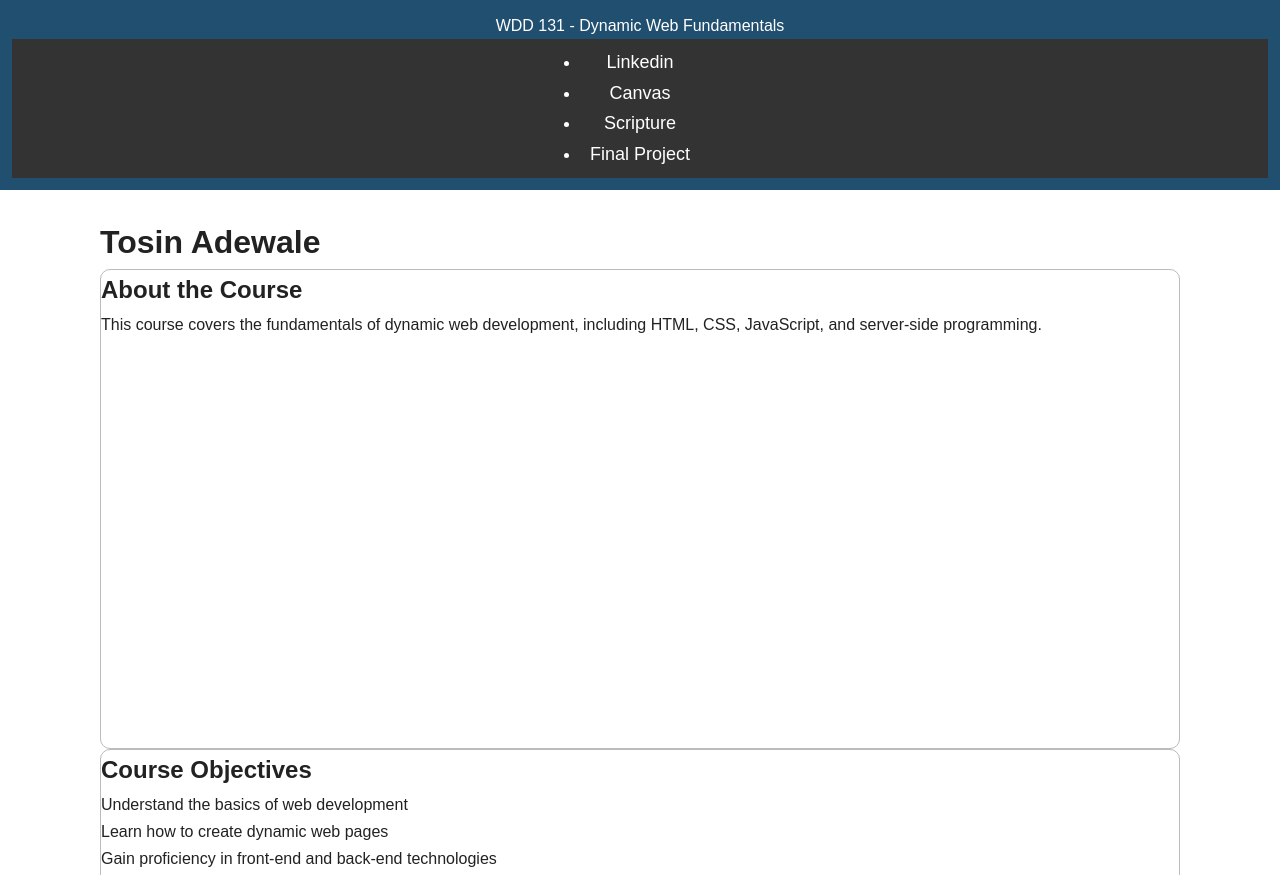
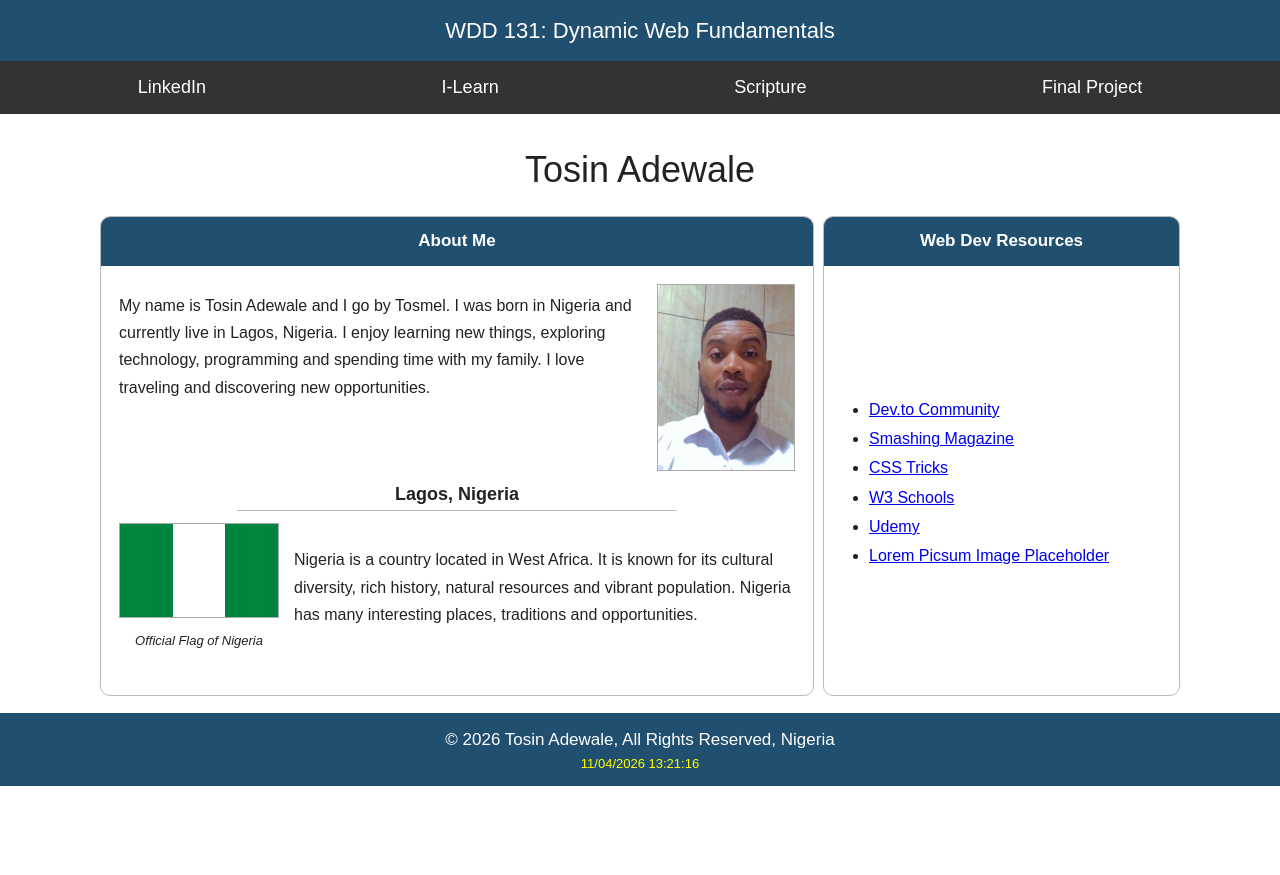
Before and after one commit to Tosmel2/wdd131, a plain HTML site: page index.html in a window 1280 px wide. Shown: the top 875 px of the page. After the commit the page ends 800 px from the top, so only its background shows below. Drawn offline with Linux system fonts and the light colour scheme; a web font is replaced by a local one.

Commit message:
The homepage styling fixes

```diff
--- a/index.html
+++ b/index.html
@@ -1,43 +1,171 @@
+
 <!DOCTYPE html>
 <html lang="en">
 <head>
     <meta charset="UTF-8">
     <meta name="viewport" content="width=device-width, initial-scale=1.0">
-    <meta name="description" content="WDD 131 - Dynamic Web Fundamentals">
+    <meta name="description" content="Personal homepage for WDD 131 Dynamic Web Fundamentals">
     <meta name="author" content="Tosin Adewale">
+    <link rel="preconnect" href="https://fonts.googleapis.com">
+    <link rel="preconnect" href="https://fonts.gstatic.com" crossorigin>
+    <link href="https://fonts.googleapis.com/css2?family=Google+Sans:ital,opsz,wght@0,17..18,400..700;1,17..18,400..700&display=swap" rel="stylesheet">
+    <title>WDD 131 - Dynamic Web Fundamentals - Tosin Adewale</title>
+
     <link rel="stylesheet" href="./styles/base.css">
-    <title>WDD 131 - Dynamic Web Fundamentals - Tosin Adewale</title>
 </head>
+
 <body>
+
     <header>
-        <span id="course-title">WDD 131 - Dynamic Web Fundamentals</span>
-        <nav>
-            <ul>
-                <li><a href="https://www.linkedin.com/in/tosmel2" target="_blank">Linkedin</a></li>
-                <li><a href="https://byupw.instructure.com/" target="_blank">Canvas</a></li>
-                <li><a href="https://www.churchofjesuschrist.org/study/scriptures/bofm/1-ne/3?lang=eng&id=p7#p7" target="_blank">Scripture</a></li>
-                <li><a href="#final-project">Final Project </a></li>
-            </ul>
-        </nav>
+        <h1>WDD 131: Dynamic Web Fundamentals</h1>
     </header>
+
+    <!-- Navigation -->
+    <nav>
+        <a href="https://www.linkedin.com/in/tosmel2" target="_blank">LinkedIn</a>
+        <a href="https://byupw.instructure.com/" target="_blank">I-Learn</a>
+        <a href="https://www.churchofjesuschrist.org/study/scriptures" target="_blank">Scripture</a>
+        <a href="#" target="_blank">Final Project</a>
+    </nav>
+
+    <!-- Main Content -->
     <main>
-        <h1>Tosin Adewale</h1>
-        <section class="card">
-            <h2>About the Course</h2>
-            <p>This course covers the fundamentals of dynamic web development, including HTML, CSS, JavaScript, and server-side programming.</p>
-        </section>
-        <section class="card">
-            <h2>Course Objectives</h2>
-            <ul>
-                <li>Understand the basics of web development</li>
-                <li>Learn how to create dynamic web pages</li>
-                <li>Gain proficiency in front-end and back-end technologies</li>
-            </ul>
-        </section>
+
+        <h2 class="main-heading">Tosin Adewale</h2>
+
+        <div class="content-wrapper">
+
+            <!-- About Me Card -->
+            <section class="card about-card">
+
+                <h3 class="card-header">About Me</h3>
+
+                <div class="about-content">
+
+                    <div class="intro-section">
+
+                        <p>
+                            My name is Tosin Adewale and I go by Tosmel.
+                            I was born in Nigeria and currently live in Lagos, Nigeria.
+                            I enjoy learning new things, exploring technology,
+                            programming and spending time with my family.
+                            I love traveling and discovering new opportunities.
+                        </p>
+
+                        <img
+                            src="images/profile.webp"
+                            alt="My profile picture"
+                            class="profile-image"
+                        >
+
+                    </div>
+
+                    <div class="country-section">
+
+                        <h3 class="country-heading">Lagos, Nigeria</h3>
+
+                        <div class="country-content">
+
+                            <figure>
+                                <div class="flag">
+                                    <div class="flag-green"></div>
+                                    <div class="flag-white"></div>
+                                    <div class="flag-green"></div>
+                                </div>
+
+                                <figcaption>
+                                    Official Flag of Nigeria
+                                </figcaption>
+                            </figure>
+
+                            <p>
+                                Nigeria is a country located in West Africa.
+                                It is known for its cultural diversity,
+                                rich history, natural resources and vibrant
+                                population. Nigeria has many interesting
+                                places, traditions and opportunities.
+                            </p>
+
+                        </div>
+
+                    </div>
+
+                </div>
+
+            </section>
+
+            <!-- Web Development Resources Card -->
+            <section class="card resources-card">
+
+                <h3 class="card-header">Web Dev Resources</h3>
+
+                <div class="resources-content">
+
+                    <ul>
+                        <li>
+                            <a href="https://dev.to/" target="_blank">
+                                Dev.to Community
+                            </a>
+                        </li>
+
+                        <li>
+                            <a href="https://www.smashingmagazine.com/" target="_blank">
+                                Smashing Magazine
+                            </a>
+                        </li>
+
+                        <li>
+                            <a href="https://css-tricks.com/" target="_blank">
+                                CSS Tricks
+                            </a>
+                        </li>
+
+                        <li>
+                            <a href="https://www.w3schools.com/" target="_blank">
+                                W3 Schools
+                            </a>
+                        </li>
+
+                        <li>
+                            <a href="https://www.udemy.com/" target="_blank">
+                                Udemy
+                            </a>
+                        </li>
+
+                        <li>
+                            <a href="https://picsum.photos/" target="_blank">
+                                Lorem Picsum Image Placeholder
+                            </a>
+                        </li>
+                    </ul>
+
+                </div>
+
+            </section>
+
+        </div>
+
     </main>
+
+    <!-- Footer -->
     <footer>
-        <p>&copy; <span id="currentyear"></span> Tosin Adewale. Lagos State, Nigeria.</p>
-        <p id="lastmodified"></p>
+
+        <p>
+            &copy; <span id="currentyear"></span> Tosin Adewale, All Rights Reserved, Nigeria
+        </p>
+
+        <p class="last-modified" id="lastModified">
+            Last Modification:
+            <span id="lastModified"></span>
+        </p>
+
     </footer>
+
+    <!-- <script>
+        document.getElementById("lastModified").textContent =
+            document.lastModified;
+    </script> -->
+    <script src="./scripts/getdates.js"></script>
+
 </body>
 </html>
```
